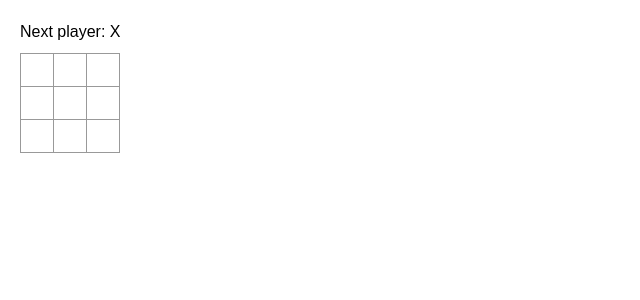
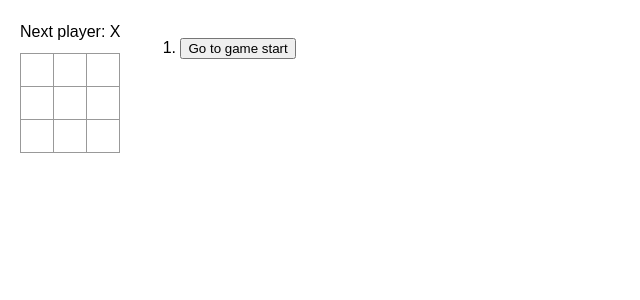
Before and after one commit to NAGENDRA-BABU-MARASU/Tic-Tac-Toe-React, a React (Vite) app: page / in a window 1280 px wide. Shown: the top 300 px of the page, without its empty margins (0-640 px from the left). Built offline with nearby package versions, Linux system fonts and the light colour scheme.

Commit message:
completed optional part of storing history of moves

```diff
--- a/src/App.jsx
+++ b/src/App.jsx
@@ -8,30 +8,26 @@ function Square({ value, onSquareClick }) {
 	);
 }
 
-export default function Board() {
-  const [xIsNext, setXIsNext] = useState(true);
-	const [squares, setSquares] = useState(Array(9).fill(null));
-
-  function handleClick(i){
-    if(squares[i] || calculateWinner(squares)){
+function Board({ xIsNext, squares, onPlay }) {
+	function handleClick(i) {
+		if (squares[i] || calculateWinner(squares)) {
 			return;
 		}
 		const nextSquares = squares.slice();
-    if(xIsNext){
-      nextSquares[i] = "X";
+		if (xIsNext) {
+			nextSquares[i] = 'X';
 		} else {
-      nextSquares[i] = "O";
+			nextSquares[i] = 'O';
 		}
-    setSquares(nextSquares);
-    setXIsNext(!xIsNext);
+		onPlay(nextSquares);
 	}
 
 	const winner = calculateWinner(squares);
 	let status;
-  if(winner) {
-    status = "Winner: " + winner;
+	if (winner) {
+		status = 'Winner: ' + winner;
 	} else {
-    status = "Next player: " + (xIsNext ? "X" : "O");
+		status = 'Next player: ' + (xIsNext ? 'X' : 'O');
 	}
 
 	return (
@@ -56,7 +52,49 @@ export default function Board() {
 	);
 }
 
-function calculateWinner(squares){
+export default function Game() {
+	const [history, setHistory] = useState([Array(9).fill(null)]);
+  const [currentMove, setCurrentMove] = useState(0);
+  const xIsNext = currentMove % 2 === 0;
+	const currentSquares = history[currentMove];
+
+	function handlePlay(nextSquares) {
+    const nextHistory = [...history.slice(0, currentMove + 1), nextSquares];
+		setHistory(nextHistory);
+    setCurrentMove(nextHistory.length - 1);
+	}
+
+	function jumpTo(nextMove) {
+		setCurrentMove(nextMove);
+	}
+
+	const moves = history.map((squares, move) => {
+		let description;
+		if (move > 0) {
+			description = 'Go to move #' + move;
+		} else {
+			description = 'Go to game start';
+		}
+		return (
+			<li key={move}>
+				<button onClick={() => jumpTo(move)}>{description}</button>
+			</li>
+		);
+	});
+
+	return (
+		<div className="game">
+			<div className="game-board">
+				<Board xIsNext={xIsNext} squares={currentSquares} onPlay={handlePlay} />
+			</div>
+			<div className="game-info">
+				<ol>{moves}</ol>
+			</div>
+		</div>
+	);
+}
+
+function calculateWinner(squares) {
 	const lines = [
 		[0, 1, 2],
 		[3, 4, 5],
```
Lines whose indentation alone changed are shown as unchanged.
